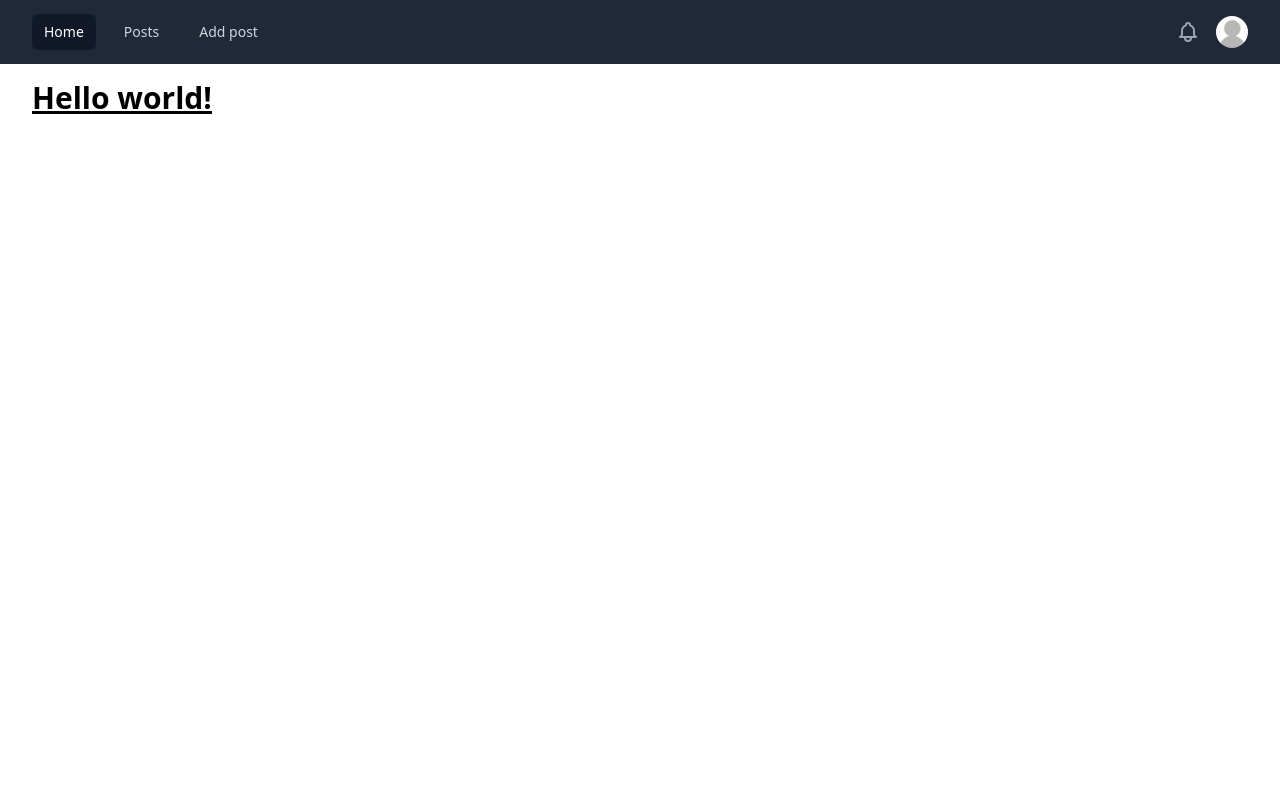
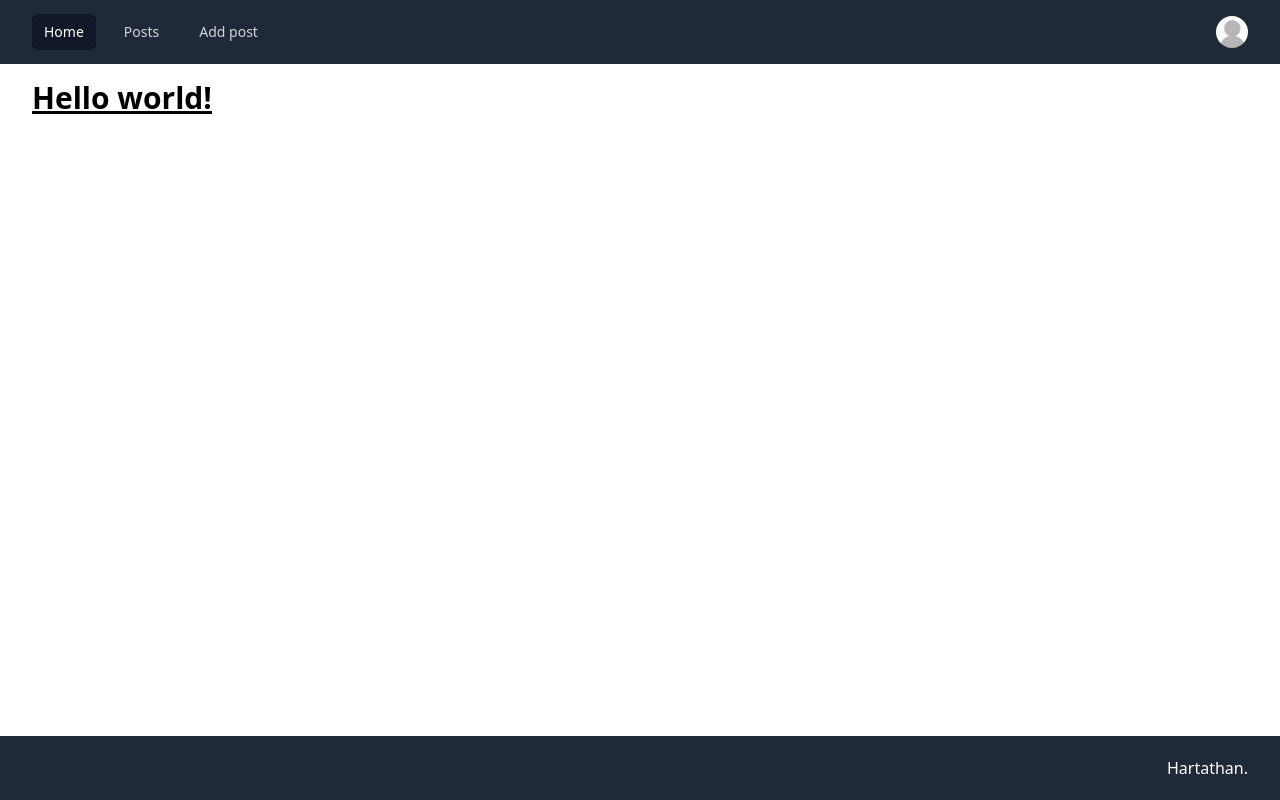
Before and after one commit to Hartaithan/next-posts, a Next.js app: page / in a window 1280 px wide. Built offline with nearby package versions, Linux system fonts and the light colour scheme.

Commit message:
add Footer component

```diff
--- /dev/null
+++ b/components/Footer.tsx
@@ -0,0 +1,20 @@
+import Link from "next/link";
+import React from "react";
+
+const Footer: React.FC = () => {
+  return (
+    <footer className="bg-gray-800">
+      <div className="max-w-7xl mx-auto px-2 sm:px-6 lg:px-8">
+        <div className="relative flex items-center justify-end h-16">
+          <Link href="https://hartaithan.github.io/">
+            <a className="text-white" target="_blank" rel="noopener noreferrer">
+              Hartathan.
+            </a>
+          </Link>
+        </div>
+      </div>
+    </footer>
+  );
+};
+
+export default Footer;
--- a/components/Header.tsx
+++ b/components/Header.tsx
@@ -1,8 +1,9 @@
 import React from "react";
 import { Disclosure, Menu, Transition } from "@headlessui/react";
-import { BellIcon, MenuIcon, XIcon } from "@heroicons/react/outline";
+import { MenuIcon, XIcon } from "@heroicons/react/outline";
 import Image from "next/image";
 import clsx from "clsx";
+import Link from "next/link";
 
 const navigation = [
   { name: "Home", href: "/", current: true },
@@ -12,7 +13,7 @@ const navigation = [
 
 const Header: React.FC = () => {
   return (
-    <Disclosure as="nav" className="bg-gray-800">
+    <Disclosure as="header" className="bg-gray-800">
       {({ open }) => (
         <>
           <div className="max-w-7xl mx-auto px-2 sm:px-6 lg:px-8">
@@ -31,9 +32,8 @@ const Header: React.FC = () => {
                 <div className="hidden sm:block">
                   <div className="flex space-x-4">
                     {navigation.map((item) => (
+                      <Link key={item.name} href={item.href}>
                         <a
-                        key={item.name}
-                        href={item.href}
                           className={clsx(
                             item.current
                               ? "bg-gray-900 text-white"
@@ -44,18 +44,12 @@ const Header: React.FC = () => {
                         >
                           {item.name}
                         </a>
+                      </Link>
                     ))}
                   </div>
                 </div>
               </div>
               <div className="absolute inset-y-0 right-0 flex items-center pr-2 sm:static sm:inset-auto sm:ml-6 sm:pr-0">
-                <button
-                  type="button"
-                  className="bg-gray-800 p-1 rounded-full text-gray-400 hover:text-white focus:outline-none focus:ring-2 focus:ring-offset-2 focus:ring-offset-gray-800 focus:ring-white"
-                >
-                  <span className="sr-only">View notifications</span>
-                  <BellIcon className="h-6 w-6" aria-hidden="true" />
-                </button>
                 <Menu as="div" className="ml-3 relative">
                   <div>
                     <Menu.Button className="bg-gray-800 flex text-sm rounded-full focus:outline-none focus:ring-2 focus:ring-offset-2 focus:ring-offset-gray-800 focus:ring-white">
--- a/layouts/MainLayout.tsx
+++ b/layouts/MainLayout.tsx
@@ -2,12 +2,14 @@ import React from "react";
 import MainContainer from "../components/MainContainer";
 import Header from "../components/Header";
 import { IMainLayoutProps } from "../models/MainLayoutModel";
+import Footer from "../components/Footer";
 
 const MainLayout: React.FC<IMainLayoutProps> = ({ children }) => {
   return (
     <>
       <Header />
       <MainContainer grow>{children}</MainContainer>
+      <Footer />
     </>
   );
 };
```
Lines whose indentation alone changed are shown as unchanged.
